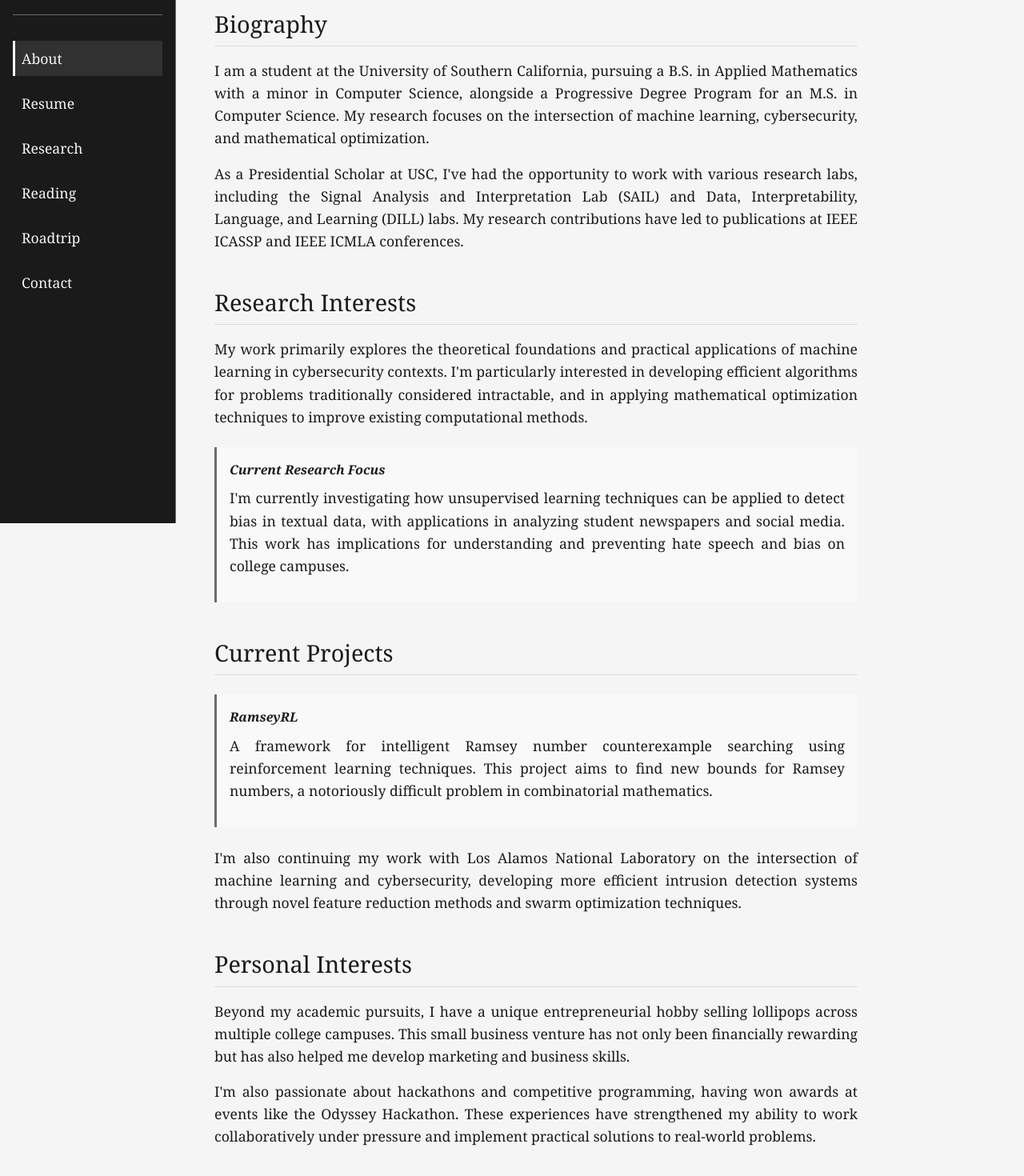
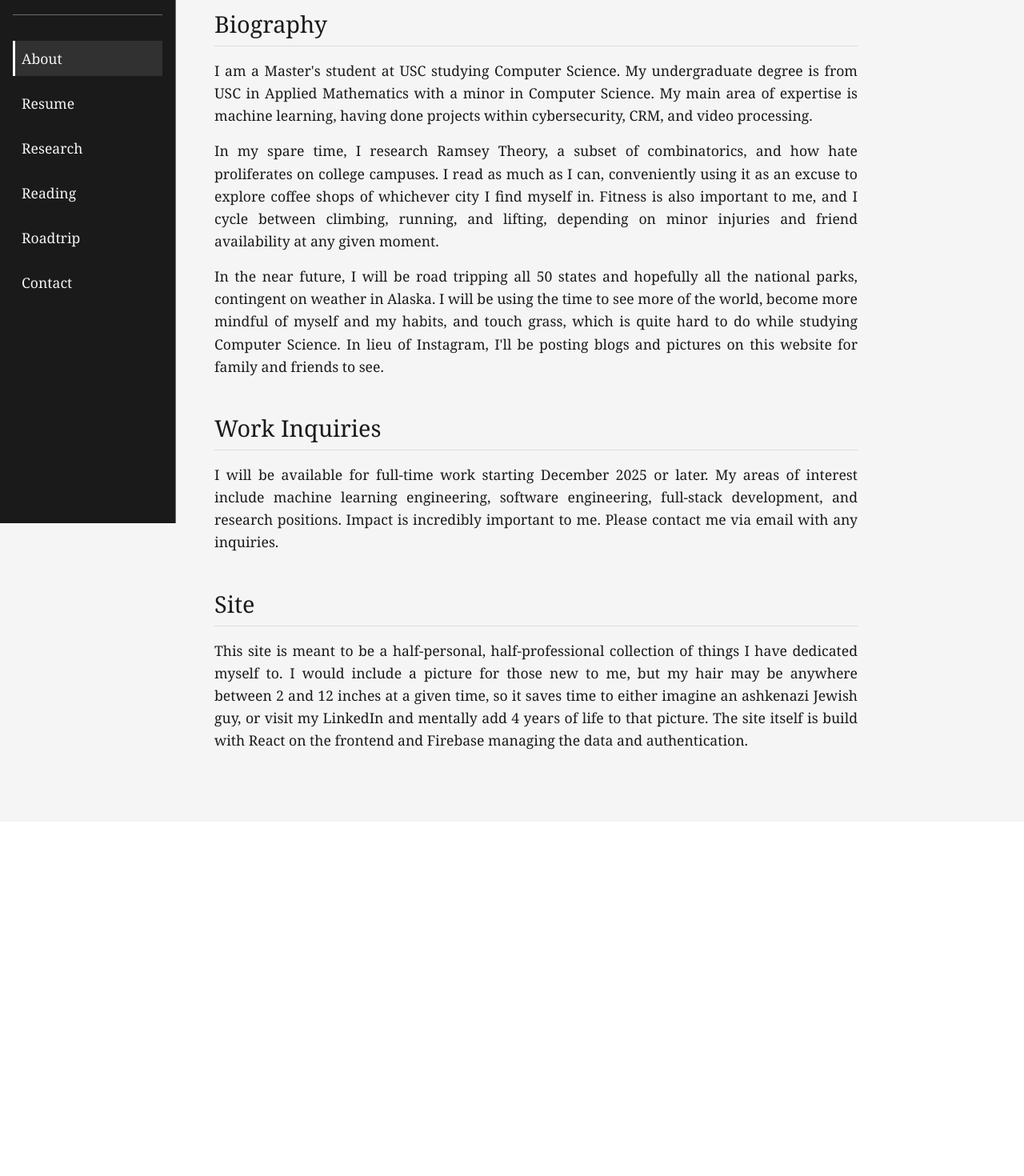
Before and after one commit to aLehav/aLehav.github.io, a React (Create React App) app: page / in a window 1280 px wide. Shown: the part 146-1616 px from the top of the page at 80% size. After the commit the page ends 1173 px from the top, so only its background shows below. Built offline with nearby package versions, Linux system fonts and the light colour scheme; a web font is replaced by a local one.

Commit message:
cleaned visual issues, restructured

```diff
--- a/src/App.css
+++ b/src/App.css
@@ -181,6 +181,24 @@
     text-align: justify;
   }
 
+  /* Fix list indentation in resume */
+.item-description ul {
+  list-style-type: disc;
+  padding-left: 2rem; /* Increased padding */
+  margin-bottom: 0.5rem;
+}
+
+.item-description li {
+  text-align: left;
+  margin-bottom: 0.3rem;
+  padding-left: 0; /* Remove previous padding */
+}
+
+/* Remove any conflicting bullet styles */
+.item-description li::before {
+  display: none; /* Remove any existing custom bullets */
+}
+
   /* Skills section */
   .skills-container {
     display: flex;
--- a/src/App.js
+++ b/src/App.js
@@ -2,12 +2,12 @@ import React, { useState } from 'react';
 import { BrowserRouter as Router, Routes, Route } from 'react-router-dom';
 import './App.css';
 import Sidebar from './components/Sidebar';
-import About from './components/About';
-import Resume from './components/Resume';
+import About from './pages/About';
+import Resume from './pages/Resume';
 import Research from './components/Research/Research';
 import Reading from './components/Reading/Reading';
 import Roadtrip from './components/Roadtrip/Roadtrip';
-import Contact from './components/Contact';
+import Contact from './pages/Contact';
 
 function App() {
   // You can use this state to change theme if needed
--- a/src/components/About.jsx
+++ /dev/null
@@ -1,58 +0,0 @@
-import React from 'react';
-
-function About() {
-  return (
-    <>
-      <h1 className="page-title">About Me</h1>
-
-      <section className="section">
-        <h2 className="section-title">Biography</h2>
-        <p>
-          I am a student at the University of Southern California, pursuing a B.S. in Applied Mathematics with a minor in Computer Science, alongside a Progressive Degree Program for an M.S. in Computer Science. My research focuses on the intersection of machine learning, cybersecurity, and mathematical optimization.
-        </p>
-        <p>
-          As a Presidential Scholar at USC, I've had the opportunity to work with various research labs, including the Signal Analysis and Interpretation Lab (SAIL) and Data, Interpretability, Language, and Learning (DILL) labs. My research contributions have led to publications at IEEE ICASSP and IEEE ICMLA conferences.
-        </p>
-      </section>
-
-      <section className="section">
-        <h2 className="section-title">Research Interests</h2>
-        <p>
-          My work primarily explores the theoretical foundations and practical applications of machine learning in cybersecurity contexts. I'm particularly interested in developing efficient algorithms for problems traditionally considered intractable, and in applying mathematical optimization techniques to improve existing computational methods.
-        </p>
-
-        <div className="theorem">
-          <div className="theorem-title">Current Research Focus</div>
-          <p>
-            I'm currently investigating how unsupervised learning techniques can be applied to detect bias in textual data, with applications in analyzing student newspapers and social media. This work has implications for understanding and preventing hate speech and bias on college campuses.
-          </p>
-        </div>
-      </section>
-
-      <section className="section">
-        <h2 className="section-title">Current Projects</h2>
-        <div className="definition">
-          <div className="definition-title">RamseyRL</div>
-          <p>
-            A framework for intelligent Ramsey number counterexample searching using reinforcement learning techniques. This project aims to find new bounds for Ramsey numbers, a notoriously difficult problem in combinatorial mathematics.
-          </p>
-        </div>
-        <p>
-          I'm also continuing my work with Los Alamos National Laboratory on the intersection of machine learning and cybersecurity, developing more efficient intrusion detection systems through novel feature reduction methods and swarm optimization techniques.
-        </p>
-      </section>
-
-      <section className="section">
-        <h2 className="section-title">Personal Interests</h2>
-        <p>
-          Beyond my academic pursuits, I have a unique entrepreneurial hobby selling lollipops across multiple college campuses. This small business venture has not only been financially rewarding but has also helped me develop marketing and business skills.
-        </p>
-        <p>
-          I'm also passionate about hackathons and competitive programming, having won awards at events like the Odyssey Hackathon. These experiences have strengthened my ability to work collaboratively under pressure and implement practical solutions to real-world problems.
-        </p>
-      </section>
-    </>
-  );
-}
-
-export default About;
--- /dev/null
+++ b/src/pages/About.jsx
@@ -0,0 +1,36 @@
+import React from 'react';
+
+function About() {
+  return (
+    <>
+      <h1 className="page-title">About Me</h1>
+
+      <section className="section">
+        <h2 className="section-title">Biography</h2>
+        <p>
+          I am a Master's student at USC studying Computer Science. My undergraduate degree is from USC in Applied Mathematics with a minor in Computer Science. My main area of expertise is machine learning, having done projects within cybersecurity, CRM, and video processing.
+        </p>
+        <p>
+          In my spare time, I research Ramsey Theory, a subset of combinatorics, and how hate proliferates on college campuses. I read as much as I can, conveniently using it as an excuse to explore coffee shops of whichever city I find myself in. Fitness is also important to me, and I cycle between climbing, running, and lifting, depending on minor injuries and friend availability at any given moment.
+        </p>
+        <p>
+          In the near future, I will be road tripping all 50 states and hopefully all the national parks, contingent on weather in Alaska. I will be using the time to see more of the world, become more mindful of myself and my habits, and touch grass, which is quite hard to do while studying Computer Science. In lieu of Instagram, I'll be posting blogs and pictures on this website for family and friends to see.
+        </p>
+      </section>
+      <section className="section">
+        <h2 className="section-title">Work Inquiries</h2>
+        <p>
+          I will be available for full-time work starting December 2025 or later. My areas of interest include machine learning engineering, software engineering, full-stack development, and research positions. Impact is incredibly important to me. Please contact me via email with any inquiries.
+        </p>
+      </section>
+      <section className="section">
+        <h2 className="section-title">Site</h2>
+        <p>
+          This site is meant to be a half-personal, half-professional collection of things I have dedicated myself to. I would include a picture for those new to me, but my hair may be anywhere between 2 and 12 inches at a given time, so it saves time to either imagine an ashkenazi Jewish guy, or visit my LinkedIn and mentally add 4 years of life to that picture. The site itself is build with React on the frontend and Firebase managing the data and authentication.
+        </p>
+      </section>
+    </>
+  );
+}
+
+export default About;
--- a/src/components/Resume.jsx
+++ b/src/pages/Resume.jsx
@@ -102,11 +102,11 @@ function Resume() {
         <div className="item">
           <div className="item-header">
             <div className="item-title">Scope Club Member, USC</div>
-            <div className="item-date">Sep 2021 – Present</div>
+            <div className="item-date">Sep 2021 – May 2025</div>
           </div>
           <div className="item-description">
             <ul>
-              <li>Won Spring 2023 hackathon as full stack developer working on a React backend with Firebase and Spotify API integration</li>
+              <li>Won Spring 2023 hackathon as full stack developer using React with Firebase and Spotify API integration</li>
             </ul>
           </div>
         </div>
@@ -114,11 +114,11 @@ function Resume() {
         <div className="item">
           <div className="item-header">
             <div className="item-title">TAMID Director of Financial Consulting, USC</div>
-            <div className="item-date">Sep 2021 – Present</div>
+            <div className="item-date">Sep 2021 – Dec 2024</div>
           </div>
           <div className="item-description">
             <ul>
-              <li>Provide financial valuation and modeling directly for Israeli startups, aiming for growth from a VC perspective</li>
+              <li>Provided financial valuation and modeling directly for Israeli startups, aiming for growth from a VC perspective</li>
             </ul>
           </div>
         </div>
@@ -130,6 +130,7 @@ function Resume() {
           </div>
           <div className="item-description">
             <ul>
+              <li>Authored "Ramsey Number Counterexample Checking and One Vertex Extension Linearly Related to s and t", submitted to E-JC</li>
               <li>Coauthored "RamseyRL: A Framework for Intelligent Ramsey Number Counterexample Searching", submitted to AAAI 2024</li>
             </ul>
           </div>
@@ -138,11 +139,11 @@ function Resume() {
         <div className="item">
           <div className="item-header">
             <div className="item-title">Lollipop Hobbyist</div>
-            <div className="item-date">Dec 2019 – Present</div>
+            <div className="item-date">Dec 2019 – Dec 2022</div>
           </div>
           <div className="item-description">
             <ul>
-              <li>Sell lollipops to students at 5+ colleges, having made over $4000 in profit</li>
+              <li>Sold lollipops to students at 5 colleges, having made over $4000 in profit</li>
             </ul>
           </div>
         </div>
@@ -155,8 +156,8 @@ function Resume() {
           <div className="skill-category">
             <div className="skill-category-title">Programs & Frameworks</div>
             <ul className="skill-list">
-              <li className="skill-item">Python, SQL, JavaScript, C++, Java, R, LaTeX, HTML, CSS, Excel, Firebase, C</li>
-              <li className="skill-item">PyTorch, TensorFlow, SciKit, Hugging Face, Optuna, React, Node.js, Angular, Django, Bulma, Bootstrap, NoSQL</li>
+              <li className="skill-item">Python, SQL, JavaScript, C++, Java, R, LaTeX, HTML, CSS, Excel, Firebase, GCP, C</li>
+              <li className="skill-item">PyTorch, TensorFlow, SciKit, Optuna, React, Node.js, Django, Bootstrap, Scrapy, BeautifulSoup</li>
             </ul>
           </div>
 
```
Also changed, not shown: src/pages/Contact.jsx (renamed from src/components/Contact.jsx).
